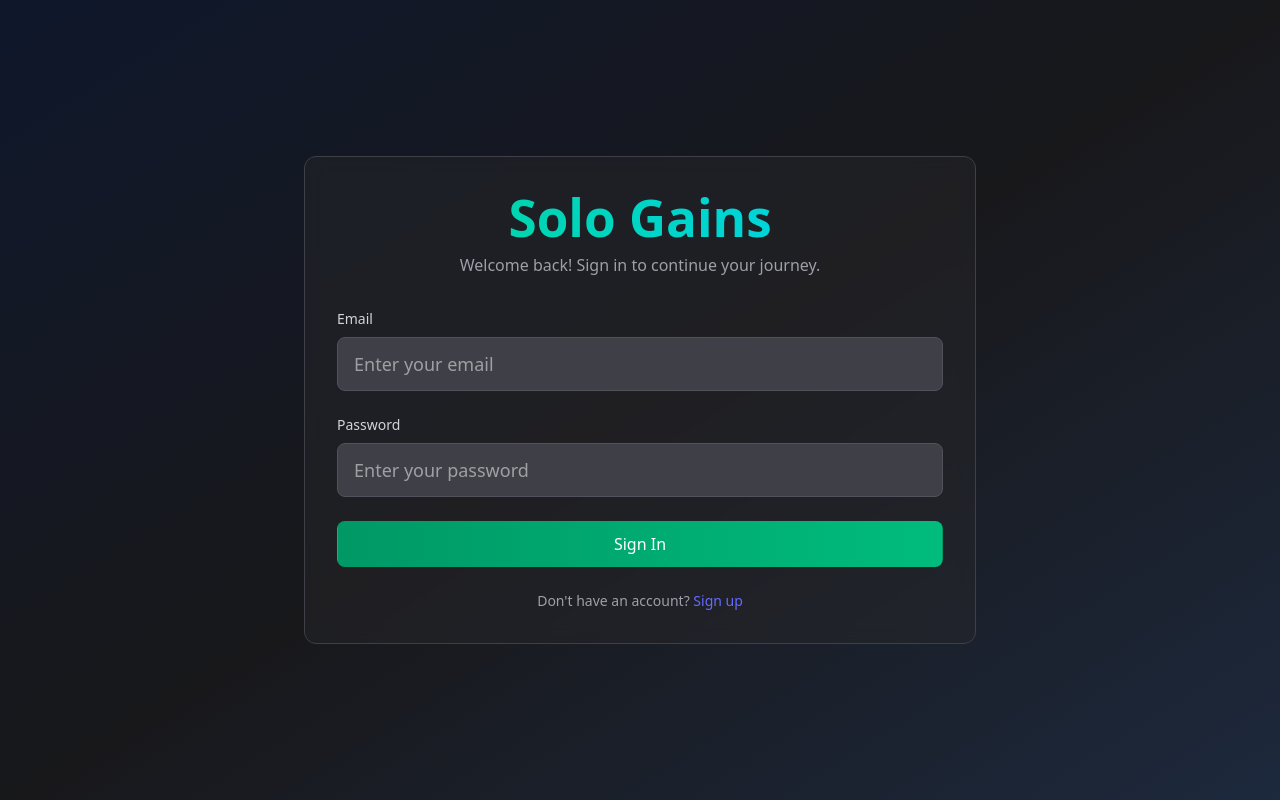
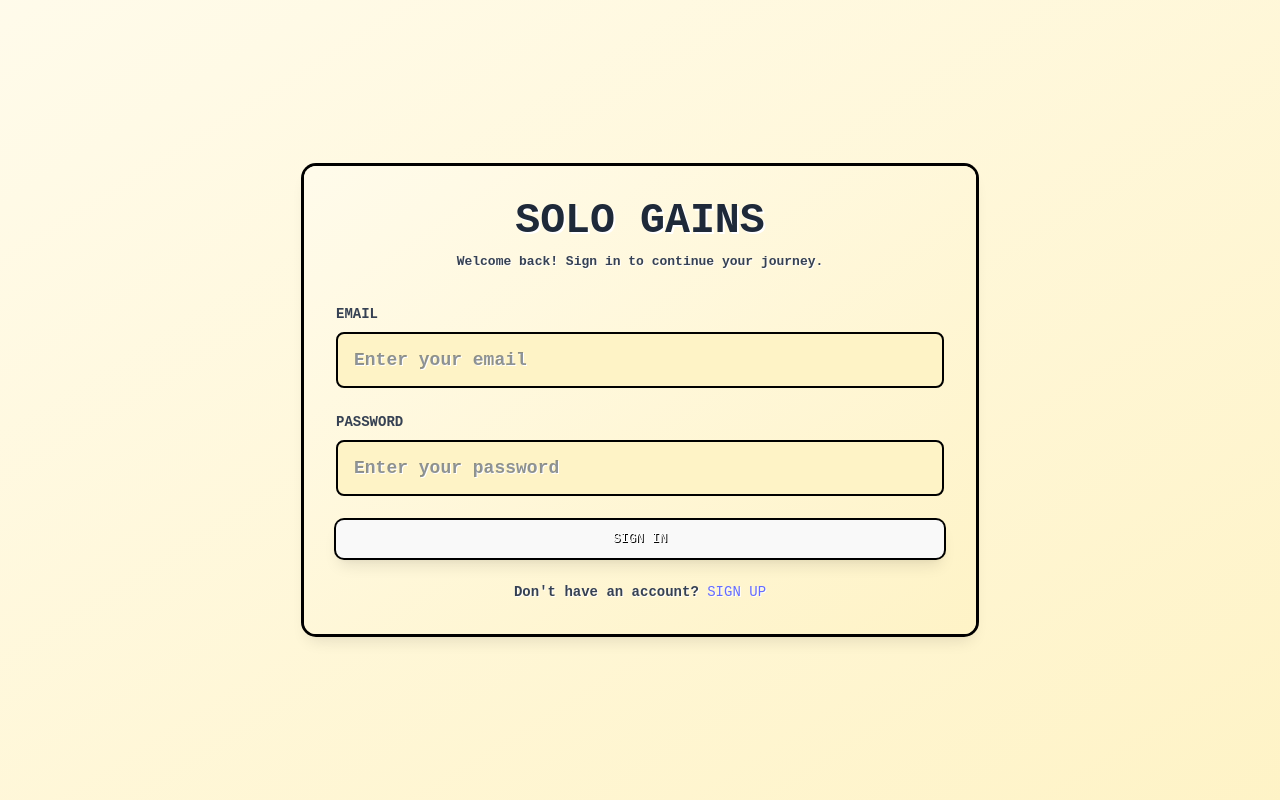
Before and after one commit to m0touf/sologains-website, a React (Vite) app in the folder client/: page / in a window 1280 px wide. Built offline with nearby package versions, Linux system fonts and the light colour scheme.

Commit message:
Signup/Login UI Changes

```diff
--- a/client/src/pages/LoginPage.tsx
+++ b/client/src/pages/LoginPage.tsx
@@ -36,61 +36,64 @@ export default function LoginPage() {
   };
 
   return (
-    <div className="min-h-screen bg-gradient-to-br from-slate-900 via-zinc-900 to-slate-800 flex items-center justify-center p-4">
+    <div className="min-h-screen bg-gradient-to-br from-amber-50 to-amber-100 flex items-center justify-center p-4" style={{ imageRendering: 'pixelated' }}>
       <div className="w-full">
-        <div className="bg-zinc-800/50 backdrop-blur-sm border border-zinc-700 rounded-xl p-8 w-full max-w-2xl mx-auto">
+        <div className="bg-gradient-to-br from-amber-50 to-amber-100 backdrop-blur-sm ring-3 ring-black shadow-lg rounded-xl p-8 w-full max-w-2xl mx-auto" style={{ imageRendering: 'pixelated' }}>
           <div className="text-center mb-8">
-            <h1 className="text-4xl font-bold bg-gradient-to-r from-emerald-400 to-cyan-400 bg-clip-text text-transparent mb-2">
-              Solo Gains
+            <h1 className="text-4xl font-black text-gray-800 mb-2" style={{ fontFamily: 'monospace', textShadow: '2px 2px 0px #fff' }}>
+              SOLO GAINS
             </h1>
-            <p className="text-zinc-400">Welcome back! Sign in to continue your journey.</p>
+            <p className="text-gray-700 font-bold" style={{ fontFamily: 'monospace', textShadow: '1px 1px 0px #fff' }}>Welcome back! Sign in to continue your journey.</p>
           </div>
 
           <form onSubmit={handleSubmit} className="space-y-6">
             <div>
-              <label className="block text-sm font-medium text-zinc-300 mb-2">Email</label>
+              <label className="block text-sm font-bold text-gray-700 mb-2" style={{ fontFamily: 'monospace' }}>EMAIL</label>
               <input
                 type="email"
                 required
                 value={formData.email}
                 onChange={(e) => setFormData({...formData, email: e.target.value})}
-                className="w-full px-4 py-3 bg-zinc-700 border border-zinc-600 rounded-lg text-white focus:outline-none focus:border-emerald-500 text-lg"
+                className="w-full px-4 py-3 bg-amber-100 border-2 border-black rounded-lg text-gray-800 focus:outline-none focus:ring-2 focus:ring-amber-400 text-lg font-bold"
+                style={{ fontFamily: 'monospace', textShadow: '1px 1px 0px #fff' }}
                 placeholder="Enter your email"
               />
             </div>
 
             <div>
-              <label className="block text-sm font-medium text-zinc-300 mb-2">Password</label>
+              <label className="block text-sm font-bold text-gray-700 mb-2" style={{ fontFamily: 'monospace' }}>PASSWORD</label>
               <input
                 type="password"
                 required
                 value={formData.password}
                 onChange={(e) => setFormData({...formData, password: e.target.value})}
-                className="w-full px-4 py-3 bg-zinc-700 border border-zinc-600 rounded-lg text-white focus:outline-none focus:border-emerald-500 text-lg"
+                className="w-full px-4 py-3 bg-amber-100 border-2 border-black rounded-lg text-gray-800 focus:outline-none focus:ring-2 focus:ring-amber-400 text-lg font-bold"
+                style={{ fontFamily: 'monospace', textShadow: '1px 1px 0px #fff' }}
                 placeholder="Enter your password"
               />
             </div>
 
             {error && (
-              <div className="bg-red-500/10 border border-red-500/20 rounded-lg p-3">
-                <p className="text-red-400 text-sm text-center">{error}</p>
+              <div className="bg-red-200 border-2 border-red-500 rounded-lg p-3 ring-2 ring-red-300">
+                <p className="text-red-700 text-sm text-center font-bold" style={{ fontFamily: 'monospace', textShadow: '1px 1px 0px #fff' }}>{error}</p>
               </div>
             )}
 
             <button
               type="submit"
               disabled={loading}
-              className="w-full bg-gradient-to-r from-emerald-600 to-emerald-500 hover:from-emerald-500 hover:to-emerald-400 text-white font-bold py-3 px-4 rounded-lg transition-all duration-200 disabled:opacity-50 disabled:cursor-not-allowed text-lg"
+              className="w-full bg-black hover:bg-gray-800 text-white font-black py-3 px-4 rounded-lg ring-2 ring-black shadow-lg transition-all duration-200 disabled:opacity-50 disabled:cursor-not-allowed text-lg"
+              style={{ fontFamily: 'monospace', textShadow: '1px 1px 0px #000' }}
             >
-              {loading ? 'Signing in...' : 'Sign In'}
+              {loading ? 'SIGNING IN...' : 'SIGN IN'}
             </button>
           </form>
 
           <div className="text-center mt-6">
-            <p className="text-zinc-400 text-sm">
+            <p className="text-gray-700 text-sm font-bold" style={{ fontFamily: 'monospace', textShadow: '1px 1px 0px #fff' }}>
               Don't have an account?{' '}
-              <a href="/signup" className="text-emerald-400 hover:text-emerald-300 underline">
-                Sign up
+              <a href="/signup" className="text-amber-600 hover:text-amber-700 underline font-black">
+                SIGN UP
               </a>
             </p>
           </div>
--- a/client/src/pages/SignupPage.tsx
+++ b/client/src/pages/SignupPage.tsx
@@ -49,85 +49,90 @@ export default function SignupPage() {
   };
 
   return (
-    <div className="min-h-screen bg-gradient-to-br from-slate-900 via-zinc-900 to-slate-800 flex items-center justify-center p-4">
+    <div className="min-h-screen bg-gradient-to-br from-amber-50 to-amber-100 flex items-center justify-center p-4" style={{ imageRendering: 'pixelated' }}>
       <div className="w-full max-w-md">
-        <div className="bg-zinc-800/50 backdrop-blur-sm border border-zinc-700 rounded-xl p-8">
+        <div className="bg-gradient-to-br from-amber-50 to-amber-100 backdrop-blur-sm ring-3 ring-black shadow-lg rounded-xl p-8" style={{ imageRendering: 'pixelated' }}>
           <div className="text-center mb-8">
-            <h1 className="text-4xl font-bold bg-gradient-to-r from-emerald-400 to-cyan-400 bg-clip-text text-transparent mb-2">
-              Solo Gains
+            <h1 className="text-4xl font-black text-gray-800 mb-2" style={{ fontFamily: 'monospace', textShadow: '2px 2px 0px #fff' }}>
+              SOLO GAINS
             </h1>
-            <p className="text-zinc-400">Start your fitness journey today!</p>
+            <p className="text-gray-700 font-bold" style={{ fontFamily: 'monospace', textShadow: '1px 1px 0px #fff' }}>Start your fitness journey today!</p>
           </div>
 
           <form onSubmit={handleSubmit} className="space-y-6">
             <div>
-              <label className="block text-sm font-medium text-zinc-300 mb-2">Username</label>
+              <label className="block text-sm font-bold text-gray-700 mb-2" style={{ fontFamily: 'monospace' }}>USERNAME</label>
               <input
                 type="text"
                 required
                 value={formData.username}
                 onChange={(e) => setFormData({...formData, username: e.target.value})}
-                className="w-full px-4 py-3 bg-zinc-700 border border-zinc-600 rounded-lg text-white focus:outline-none focus:border-emerald-500 text-lg"
+                className="w-full px-4 py-3 bg-amber-100 border-2 border-black rounded-lg text-gray-800 focus:outline-none focus:ring-2 focus:ring-amber-400 text-lg font-bold"
+                style={{ fontFamily: 'monospace', textShadow: '1px 1px 0px #fff' }}
                 placeholder="Choose a username"
               />
             </div>
 
             <div>
-              <label className="block text-sm font-medium text-zinc-300 mb-2">Email</label>
+              <label className="block text-sm font-bold text-gray-700 mb-2" style={{ fontFamily: 'monospace' }}>EMAIL</label>
               <input
                 type="email"
                 required
                 value={formData.email}
                 onChange={(e) => setFormData({...formData, email: e.target.value})}
-                className="w-full px-4 py-3 bg-zinc-700 border border-zinc-600 rounded-lg text-white focus:outline-none focus:border-emerald-500 text-lg"
+                className="w-full px-4 py-3 bg-amber-100 border-2 border-black rounded-lg text-gray-800 focus:outline-none focus:ring-2 focus:ring-amber-400 text-lg font-bold"
+                style={{ fontFamily: 'monospace', textShadow: '1px 1px 0px #fff' }}
                 placeholder="Enter your email"
               />
             </div>
 
             <div>
-              <label className="block text-sm font-medium text-zinc-300 mb-2">Password</label>
+              <label className="block text-sm font-bold text-gray-700 mb-2" style={{ fontFamily: 'monospace' }}>PASSWORD</label>
               <input
                 type="password"
                 required
                 value={formData.password}
                 onChange={(e) => setFormData({...formData, password: e.target.value})}
-                className="w-full px-4 py-3 bg-zinc-700 border border-zinc-600 rounded-lg text-white focus:outline-none focus:border-emerald-500 text-lg"
+                className="w-full px-4 py-3 bg-amber-100 border-2 border-black rounded-lg text-gray-800 focus:outline-none focus:ring-2 focus:ring-amber-400 text-lg font-bold"
+                style={{ fontFamily: 'monospace', textShadow: '1px 1px 0px #fff' }}
                 placeholder="Create a password"
               />
             </div>
 
             <div>
-              <label className="block text-sm font-medium text-zinc-300 mb-2">Confirm Password</label>
+              <label className="block text-sm font-bold text-gray-700 mb-2" style={{ fontFamily: 'monospace' }}>CONFIRM PASSWORD</label>
               <input
                 type="password"
                 required
                 value={formData.confirmPassword}
                 onChange={(e) => setFormData({...formData, confirmPassword: e.target.value})}
-                className="w-full px-4 py-3 bg-zinc-700 border border-zinc-600 rounded-lg text-white focus:outline-none focus:border-emerald-500 text-lg"
+                className="w-full px-4 py-3 bg-amber-100 border-2 border-black rounded-lg text-gray-800 focus:outline-none focus:ring-2 focus:ring-amber-400 text-lg font-bold"
+                style={{ fontFamily: 'monospace', textShadow: '1px 1px 0px #fff' }}
                 placeholder="Confirm your password"
               />
             </div>
 
             {error && (
-              <div className="bg-red-500/10 border border-red-500/20 rounded-lg p-3">
-                <p className="text-red-400 text-sm text-center">{error}</p>
+              <div className="bg-red-200 border-2 border-red-500 rounded-lg p-3 ring-2 ring-red-300">
+                <p className="text-red-700 text-sm text-center font-bold" style={{ fontFamily: 'monospace', textShadow: '1px 1px 0px #fff' }}>{error}</p>
               </div>
             )}
 
             <button
               type="submit"
               disabled={loading}
-              className="w-full bg-gradient-to-r from-emerald-600 to-emerald-500 hover:from-emerald-500 hover:to-emerald-400 text-white font-bold py-3 px-4 rounded-lg transition-all duration-200 disabled:opacity-50 disabled:cursor-not-allowed text-lg"
+              className="w-full bg-black hover:bg-gray-800 text-white font-black py-3 px-4 rounded-lg ring-2 ring-black shadow-lg transition-all duration-200 disabled:opacity-50 disabled:cursor-not-allowed text-lg"
+              style={{ fontFamily: 'monospace', textShadow: '1px 1px 0px #000' }}
             >
-              {loading ? 'Creating account...' : 'Create Account'}
+              {loading ? 'CREATING ACCOUNT...' : 'CREATE ACCOUNT'}
             </button>
           </form>
 
           <div className="text-center mt-6">
-            <p className="text-zinc-400 text-sm">
+            <p className="text-gray-700 text-sm font-bold" style={{ fontFamily: 'monospace', textShadow: '1px 1px 0px #fff' }}>
               Already have an account?{' '}
-              <a href="/login" className="text-emerald-400 hover:text-emerald-300 underline">
-                Sign in
+              <a href="/login" className="text-amber-600 hover:text-amber-700 underline font-black">
+                SIGN IN
               </a>
             </p>
           </div>
```
